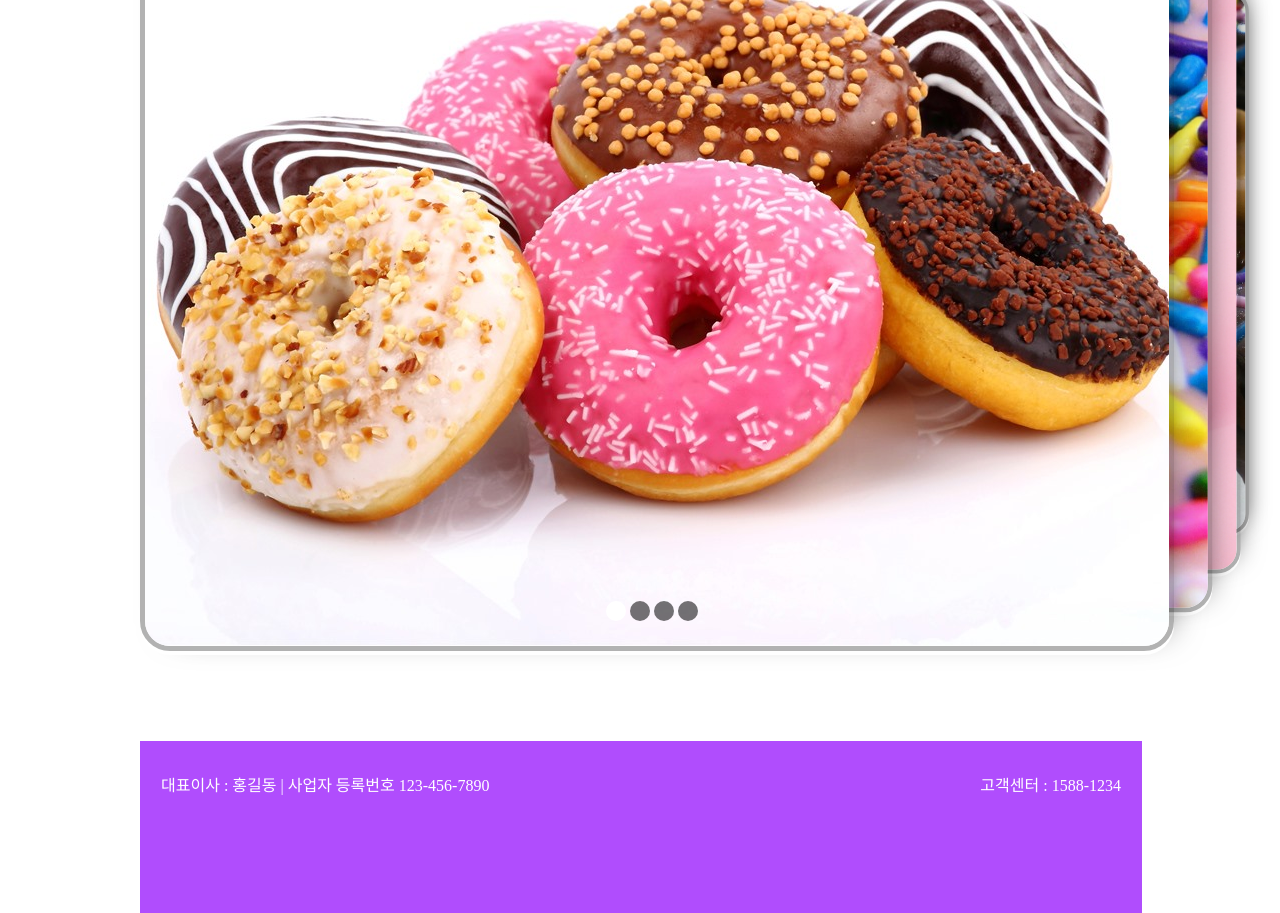
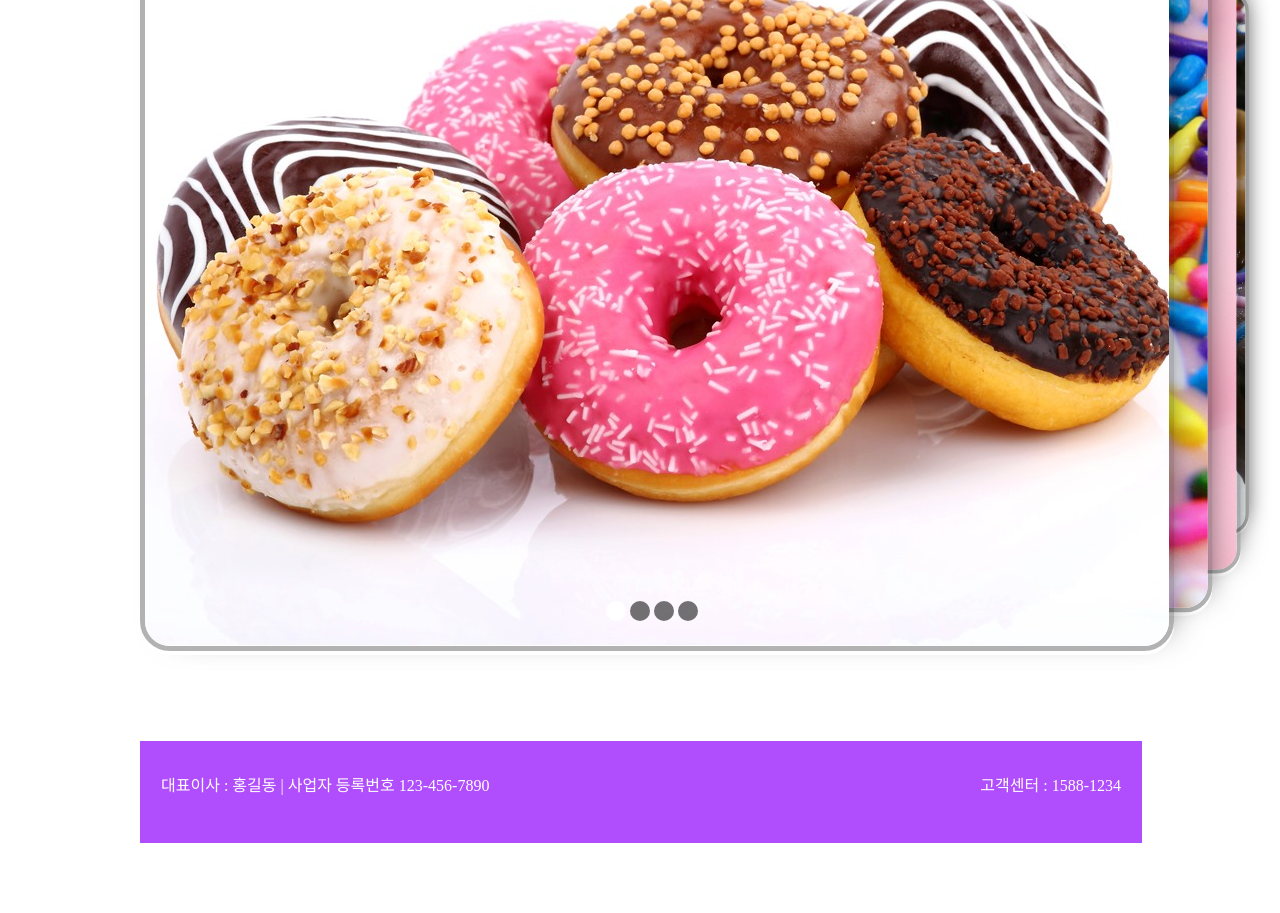
Before and after one commit to MinyakJo/MinyakJo.io, a plain HTML site: page index.html in a window 1280 px wide. Shown: the part 362-1275 px from the top of the page. After the commit the page ends 1205 px from the top, so only its background shows below. Drawn offline with nearby package versions, Linux system fonts and the light colour scheme.

Commit message:
Update main.css

```diff
--- a/css/main.css
+++ b/css/main.css
@@ -58,7 +58,7 @@ footer {
     	display: block;
     	background-color: #B04DFD;
     	width: 1000px;
-    	height: 170px;
+    	height: 100px;
     	margin-top: 100px;
     	color: white;
 }
```
